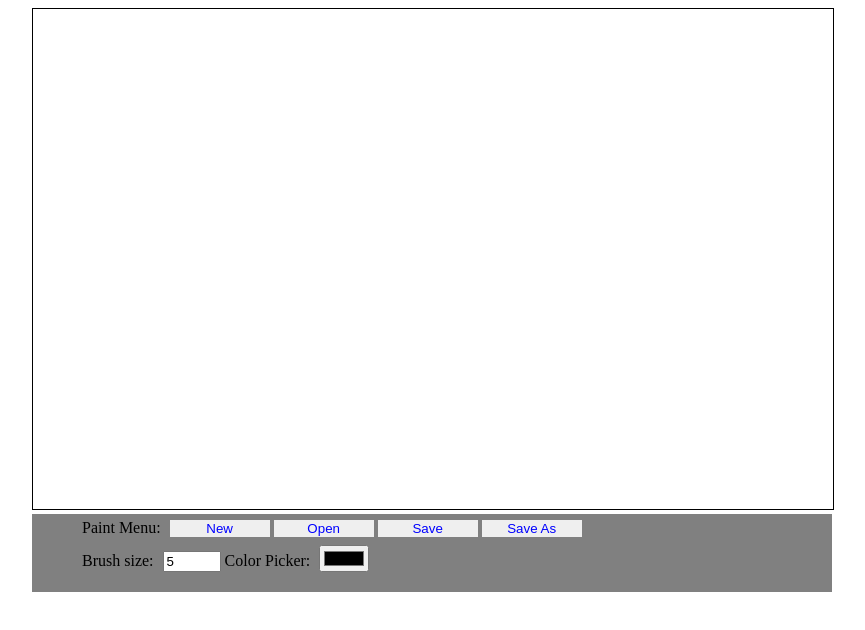
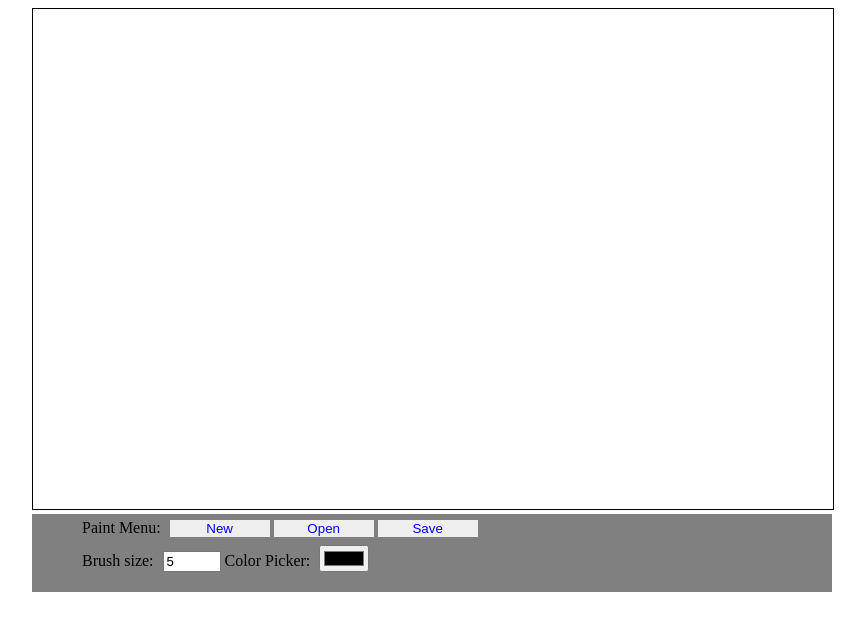
Before and after one commit to mhillis/webPaint, a plain HTML site: page index.html in a window 1280 px wide. Shown: the whole page, without its empty margins (208-1073 px from the left). Drawn offline with Linux system fonts and the light colour scheme.

Commit message:
changed ui

```diff
--- a/Paint.js
+++ b/Paint.js
@@ -1,7 +1,7 @@
 var canvas = document.getElementById("myCanvas");
 var ctx = canvas.getContext("2d");
 var isMouseDown = false;
-//ctx.lineWidth = 5;
+ctx.lineWidth = 5; //setting default line width
 //Event listeners for drawing (mousedown, mousemove, mouseup) on canvas DOM
 canvas.addEventListener("mousedown", function (evt){
     var mousePos = getMousePos(canvas, evt);
@@ -54,3 +54,8 @@ function updateBrush(){
     ctx.lineWidth = document.getElementById("inputBrushSize").value;
     ctx.strokeStyle = document.getElementById("colorPicker").value;
 }
+
+//save canvas as image file
+function saveCanvas(){
+    //code pop up that asks where to save image
+}
--- a/index.html
+++ b/index.html
@@ -19,8 +19,7 @@
                  <label>Paint Menu: </label>
                 <button id="btnNew" onclick="clearCanvas()">New</button>
                 <button id="btnOpen">Open</button>
-                <button id="btnSave">Save</button>
-                <button id="btnSaveAs">Save As</button>
+                <button id="btnSave" onclick="saveCanvas()">Save</button>
             </div>
             <label>Brush size: </label>
             <input type="number" value="5" min="1" max="100" id="inputBrushSize" onchange="updateBrush()">
```
